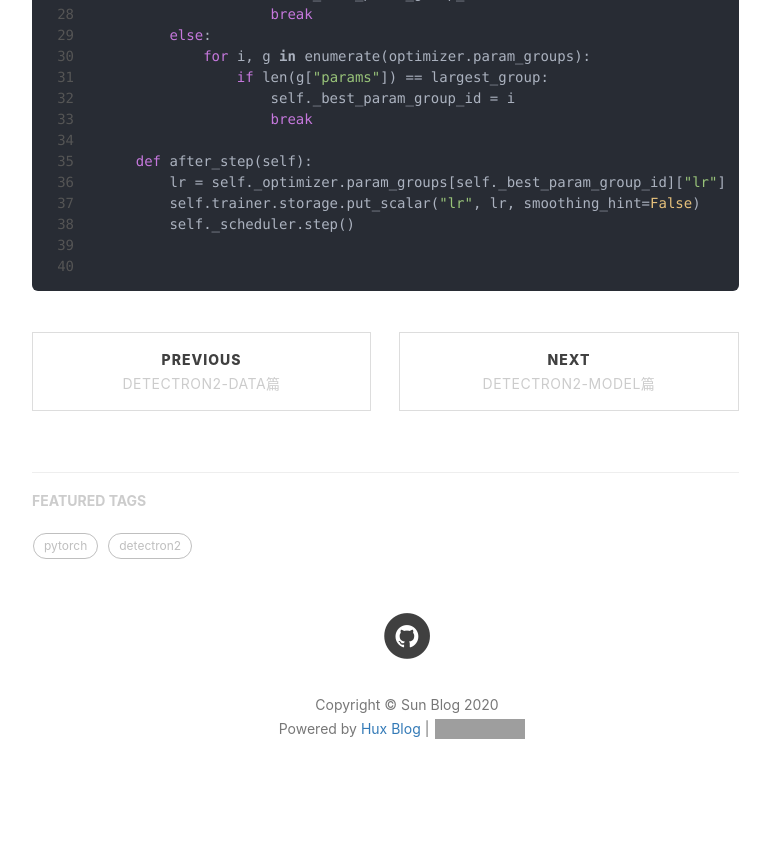
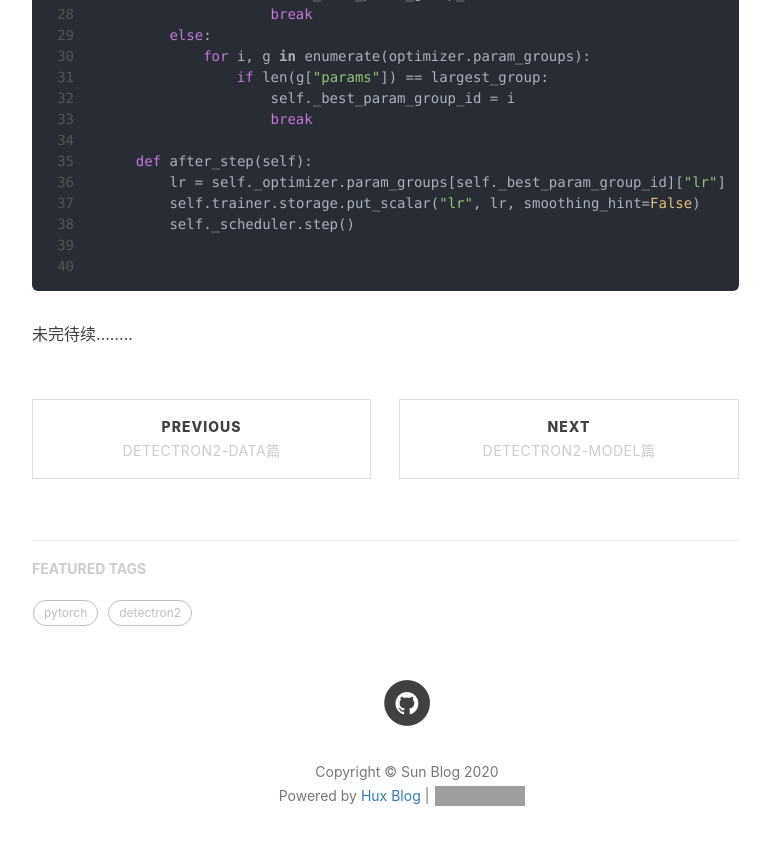
Before and after one commit to sunshuofeng/sunshuofeng.github.io, a Jekyll site: the page built from _posts/2020-3-27-detectron2-train篇.md, in a window 1280 px wide and 900 px high, scrolled down 10744 px. Shown: the top 845 px of the window, without its empty margins (233-1003 px from the left). Built offline with Jekyll 4.4.1, drawn with Linux system fonts in a browser that asks for light colours; nearby versions of some CDN libraries; comment, search, counter and statistics services are not loaded; grey boxes are pictures that could not be loaded.

Commit message:
修改文件: _posts/2020-3-27-detectron2-train篇.md

````diff
--- a/_posts/2020-3-27-detectron2-train篇.md
+++ b/_posts/2020-3-27-detectron2-train篇.md
@@ -426,3 +426,5 @@ class LRScheduler(HookBase):
         self._scheduler.step()
 
 ```
+
+未完待续........
````
